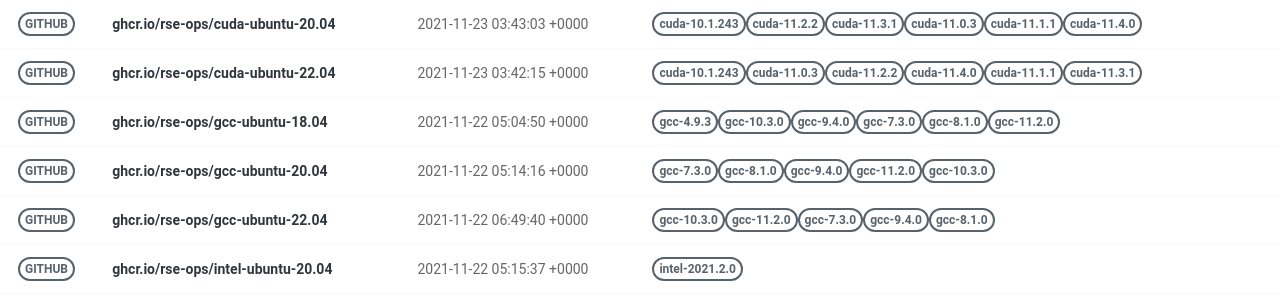
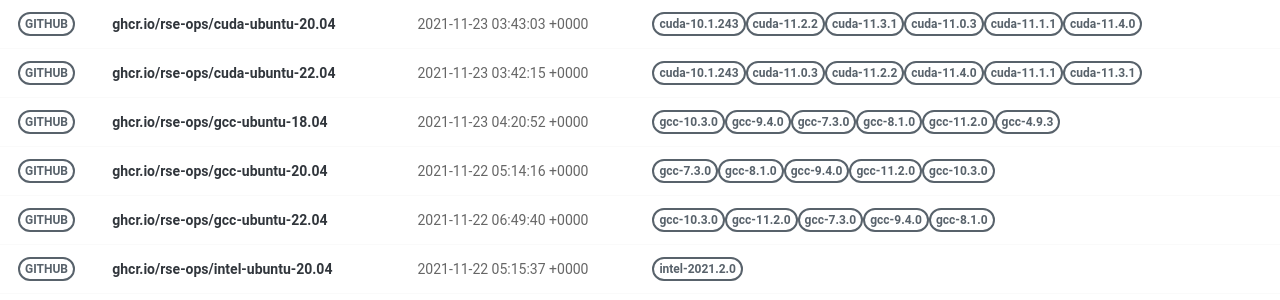
Before and after one commit to rse-ops/docker-images, a Jekyll site: the page built from pages/index.md, in a window 1280 px wide. Shown: the part 277-577 px from the top of the page. Built offline with Jekyll 4.4.1, drawn with Linux system fonts in a browser that asks for light colours; nearby versions of some CDN libraries.

Commit message:
Automated push to update library 2021-11-23

```diff
--- a/_library/ghcr.io-rse-ops-gcc-ubuntu-18.04.md
+++ b/_library/ghcr.io-rse-ops-gcc-ubuntu-18.04.md
@@ -1,14 +1,11 @@
 ---
 layout: container
 name: ghcr.io/rse-ops/gcc-ubuntu-18.04
-updated_at: 2021-11-22 05:04:50.941332
+updated_at: 2021-11-23 04:20:52.737131
 
 
 container_url: https://github.com/orgs/rse-ops/packages/container/package/gcc-ubuntu-18.04
 versions:
- - tag: gcc-4.9.3
-   dockerfile: https://github.com/rse-ops/docker-images/blob/main/ubuntu/gcc/Dockerfile
-   manifest: https://crane.ggcr.dev/manifest/ghcr.io/rse-ops/gcc-ubuntu-18.04:gcc-4.9.3
  - tag: gcc-10.3.0
    dockerfile: https://github.com/rse-ops/docker-images/blob/main/ubuntu/gcc/Dockerfile
    manifest: https://crane.ggcr.dev/manifest/ghcr.io/rse-ops/gcc-ubuntu-18.04:gcc-10.3.0
```
Also changed, not shown: other parts of _library/ghcr.io-rse-ops-gcc-ubuntu-18.04.md (+3 -0 lines).
